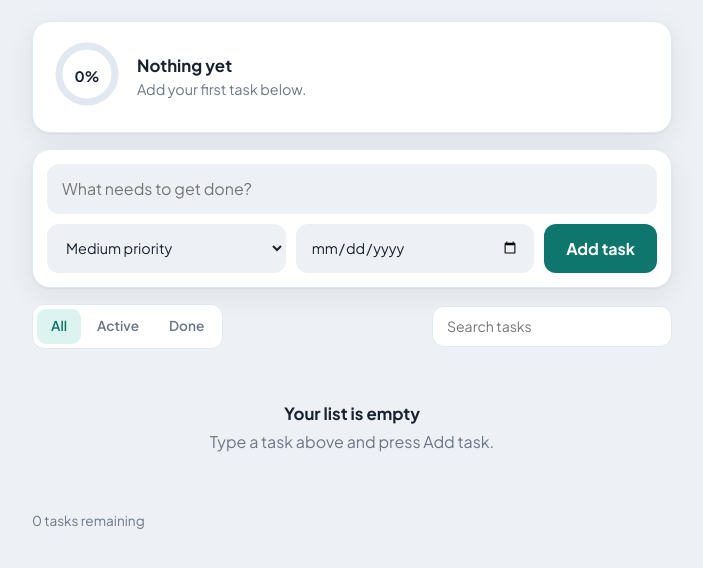
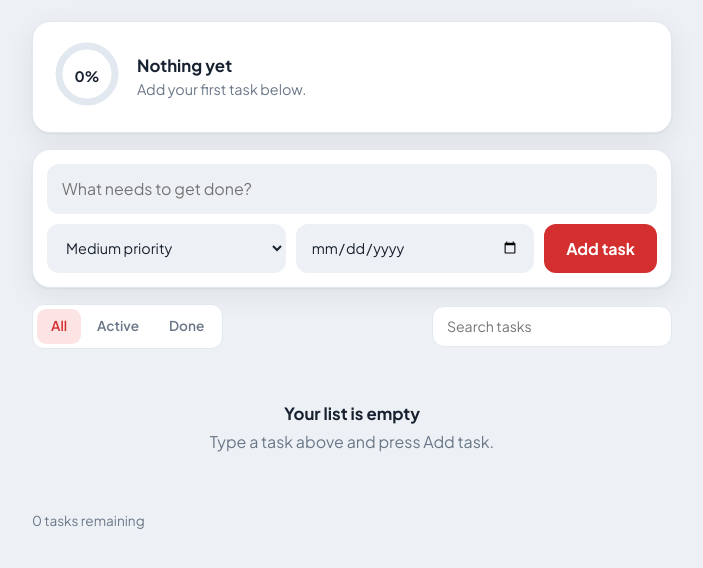
Before and after one commit to shivendra-ak/My-list, a plain HTML site: page index.html in a window 1280 px wide. Shown: the part 112-680 px from the top of the page, without its empty margins (288-991 px from the left). Drawn offline with Linux system fonts and the light colour scheme.

Commit message:
add t-do-app

```diff
--- a/index.html
+++ b/index.html
@@ -10,14 +10,14 @@
 <style>
 :root{
   --bg:#EDF1F5; --surface:#FFFFFF; --ink:#18212F; --muted:#6B7788; --line:#E2E8EF;
-  --accent:#0F766E; --accent-soft:#DDF3F0; --accent-ink:#FFFFFF;
+  --accent:#D32F2F; --accent-soft:#FDE4E4; --accent-ink:#FFFFFF;
   --high:#D64545; --med:#D98E04; --low:#2F8F5B;
   --shadow:0 1px 2px rgba(24,33,47,.06),0 8px 28px rgba(24,33,47,.07);
   --radius:18px;
 }
 :root[data-theme="dark"]{
   --bg:#0E141C; --surface:#161F2B; --ink:#E8EEF5; --muted:#8C99AB; --line:#25303F;
-  --accent:#2DD4BF; --accent-soft:#12302E; --accent-ink:#06201D;
+  --accent:#FF6B6B; --accent-soft:#3A1B1D; --accent-ink:#2A0808;
   --shadow:0 1px 2px rgba(0,0,0,.4),0 8px 28px rgba(0,0,0,.35);
 }
 *{box-sizing:border-box;margin:0}
```
